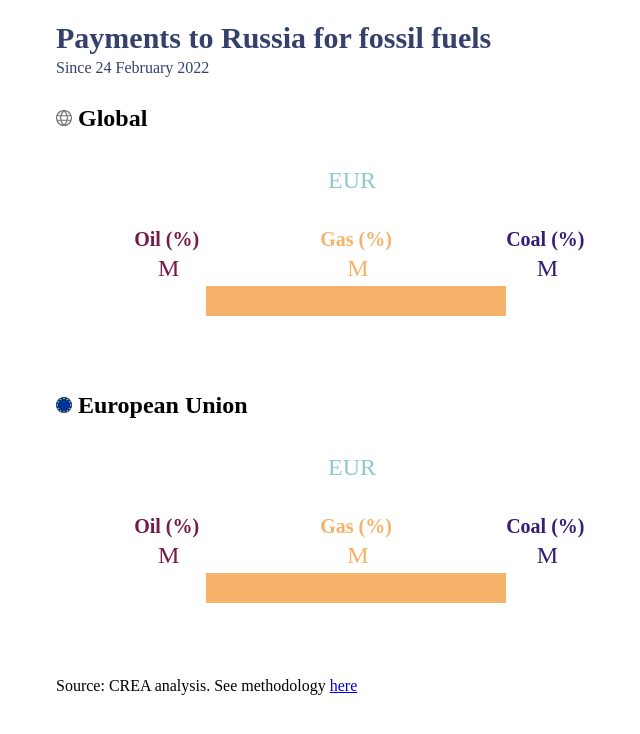
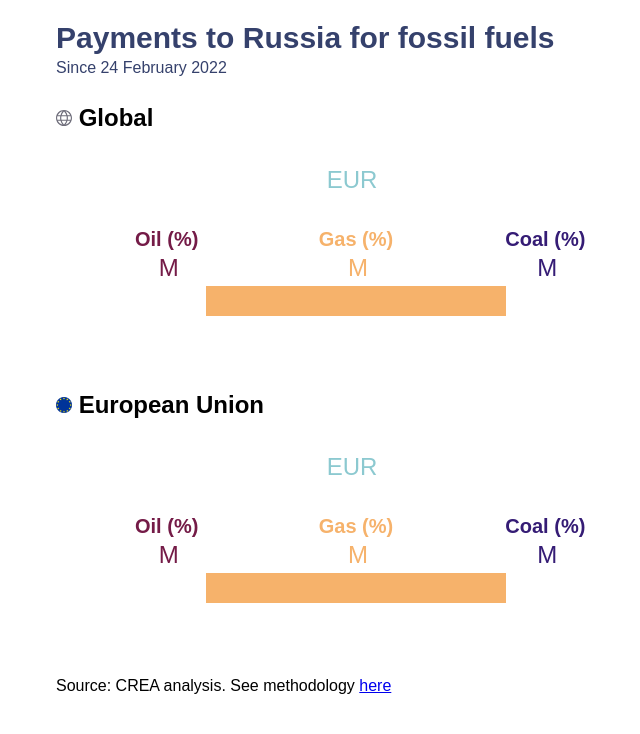
Before and after one commit to energyandcleanair/russia_counter_widget, a plain HTML site: page counter_with_bar/index.html in a window 1280 px wide. Shown: the whole page, without its empty margins (284-924 px from the left). Drawn offline with Linux system fonts and the light colour scheme; no server answers.

Commit message:
-forcing font-family

```diff
--- a/counter_with_bar/counter.css
+++ b/counter_with_bar/counter.css
@@ -1,3 +1,7 @@
+body {
+  font-family: Source Sans Pro, sans-serif;
+}
+
 .rc-container {
   max-width: 600px !important;
   margin-left: auto;
```
